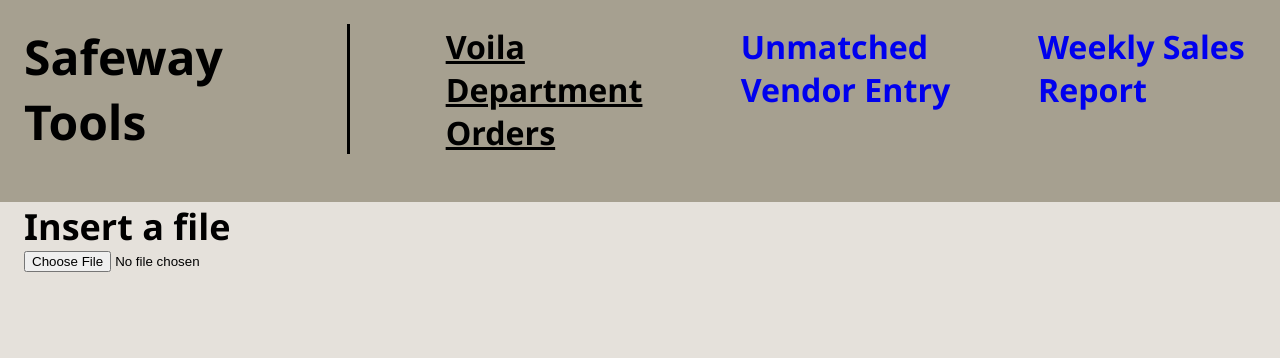
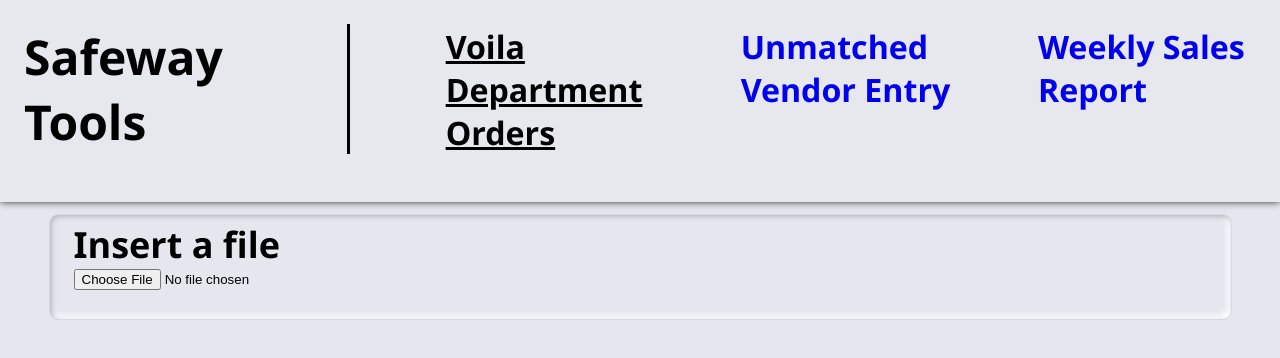
Before and after one commit to NigamLad/Voila-Department-Orders, a plain HTML site: page index.html in a window 1280 px wide. Drawn offline with nearby package versions, Linux system fonts and the light colour scheme.

Commit message:
Added Neumorphic styling to some page elements

```diff
--- a/stylesheets/styles.css
+++ b/stylesheets/styles.css
@@ -2,7 +2,7 @@ body {
     font-family: 'Segoe UI';
     font-size: 24px;
     margin: 0;
-    background-color: #e5e1db;
+    background-color: #e6e7ee;
 }
 
 h1, h2, h3, h4, h5, h6 {
@@ -17,8 +17,8 @@ header {
     padding-top: 0.5em;
     padding-bottom: 1em;
     padding-left: 0.5em;
-    ;
-    background-color: #a6a090;
+    background-color: #e7e7ee;
+    box-shadow: 0px -1px 8px #000000;
 }
 
 .navbar {
@@ -49,7 +49,15 @@ a:visited {
 }
 
 #inputArea {
+    padding:5px;
+    width:90%;
+    margin:auto;
+    margin-top: 0.5em;
+    margin-bottom: 0.5em;
     padding-left: 1em;
+    box-shadow: inset 2px 2px 5px #b8b9be,inset -3px -3px 7px #ffffff;
+    border: solid 1px #d1d9e6;
+    border-radius: 0.55rem;
 }
 
 #fileInput {
```
